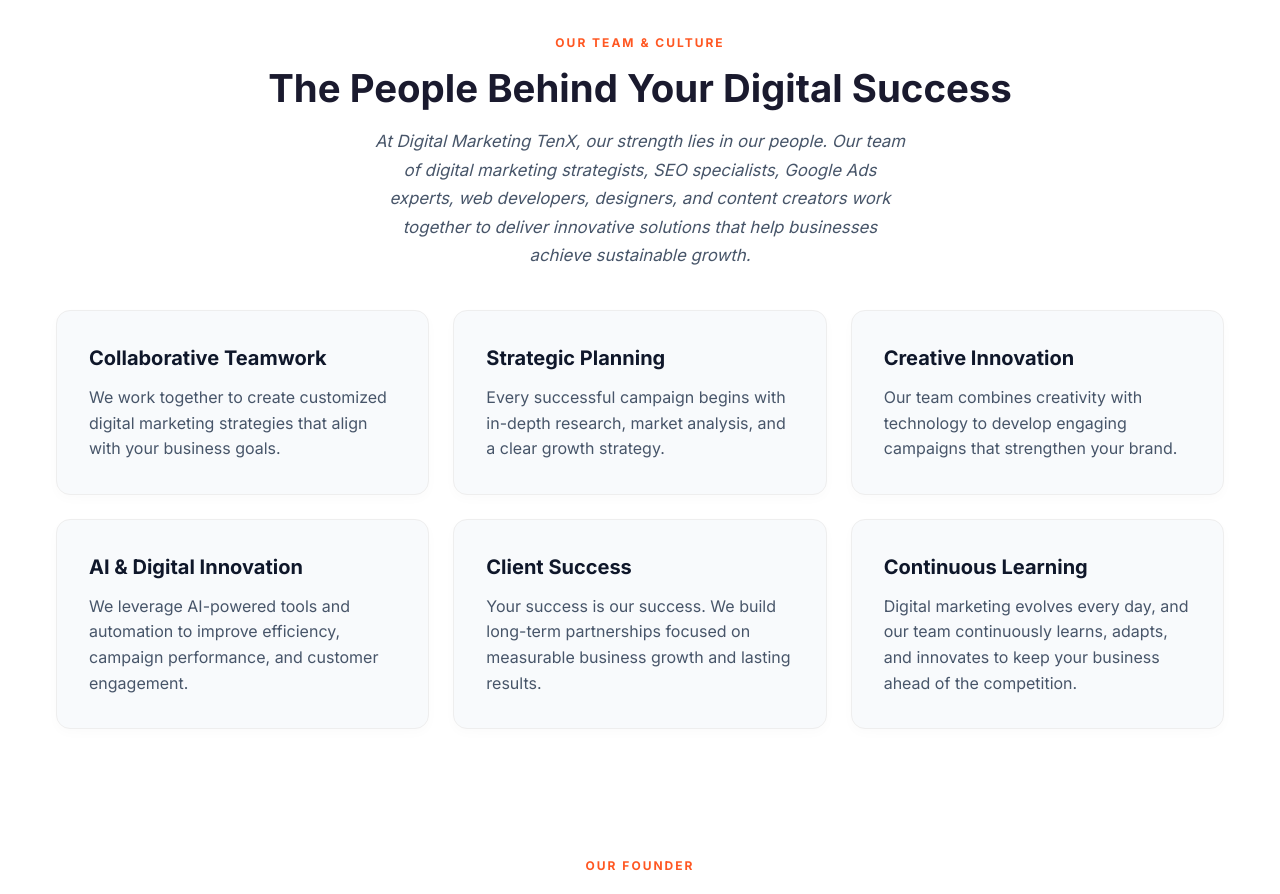
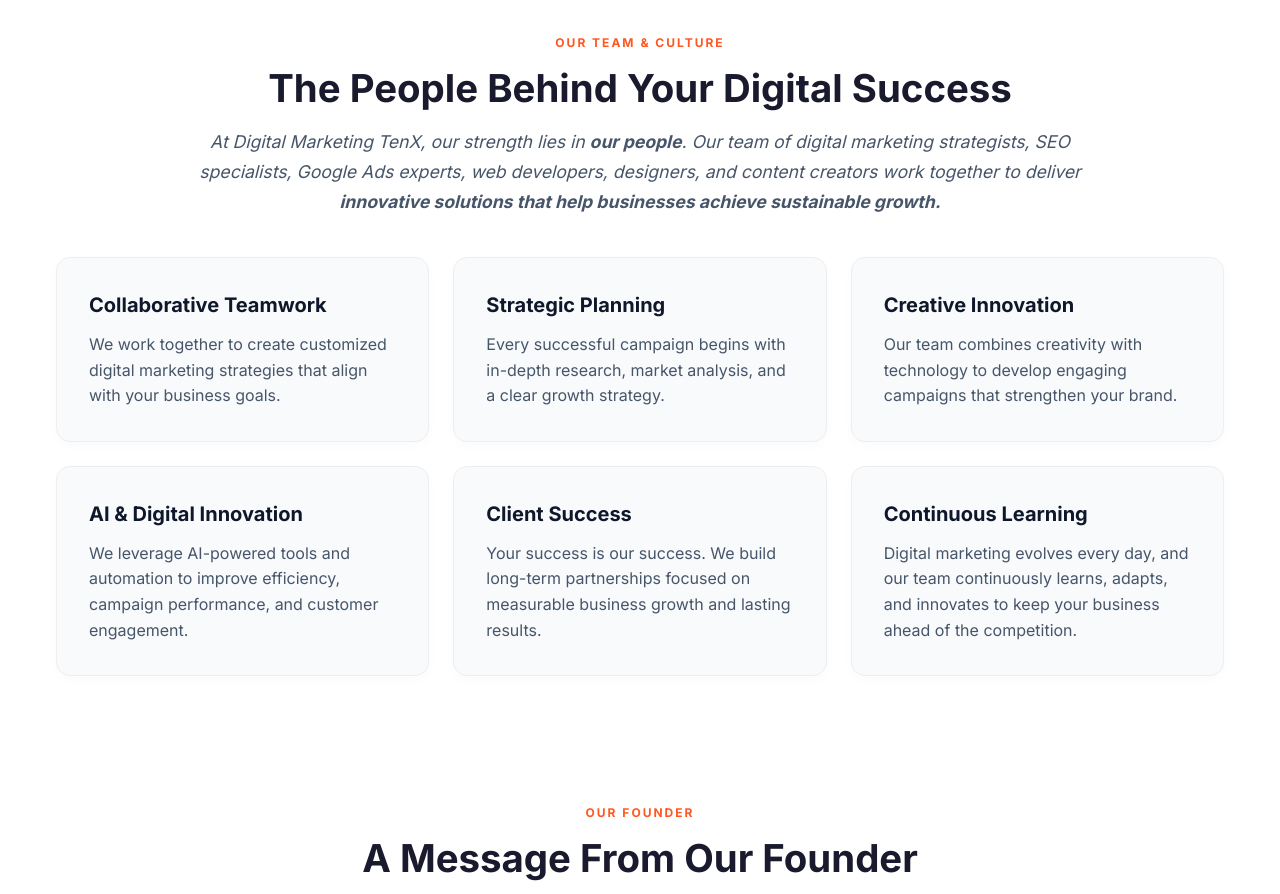
Before and after one commit to Srinivasaraot20/tenx, a Next.js app: page /about-us in a window 1280 px wide. Shown: the part 5380-6274 px from the top of the page. Built offline with nearby package versions, Linux system fonts and the light colour scheme; no server answers.

Commit message:
Format team and culture paragraph to 2 lines with bold text

```diff
--- a/src/app/about-us/page.js
+++ b/src/app/about-us/page.js
@@ -401,8 +401,8 @@ export default function AboutUsPage() {
           <div className="sec-header">
             <span className="eyebrow">OUR TEAM & CULTURE</span>
             <h2>The People Behind Your Digital Success</h2>
-            <p style={{color: "#475569", fontSize: "1.05rem", lineHeight: "1.7"}}>
-              At Digital Marketing TenX, our strength lies in our people. Our team of digital marketing strategists, SEO specialists, Google Ads experts, web developers, designers, and content creators work together to deliver innovative solutions that help businesses achieve sustainable growth.
+            <p style={{ maxWidth: "950px", margin: "0 auto", color: "#475569", fontSize: "1.1rem", lineHeight: "1.7" }}>
+              At Digital Marketing TenX, our strength lies in <strong>our people</strong>. Our team of digital marketing strategists, SEO specialists, Google Ads experts, web developers, designers, and content creators work together to deliver <strong>innovative solutions that help businesses achieve sustainable growth.</strong>
             </p>
           </div>
           <div className="team-grid" style={{display: "grid", gridTemplateColumns: "repeat(auto-fit, minmax(300px, 1fr))", gap: "24px", maxWidth: "1200px", margin: "0 auto"}}>
```
